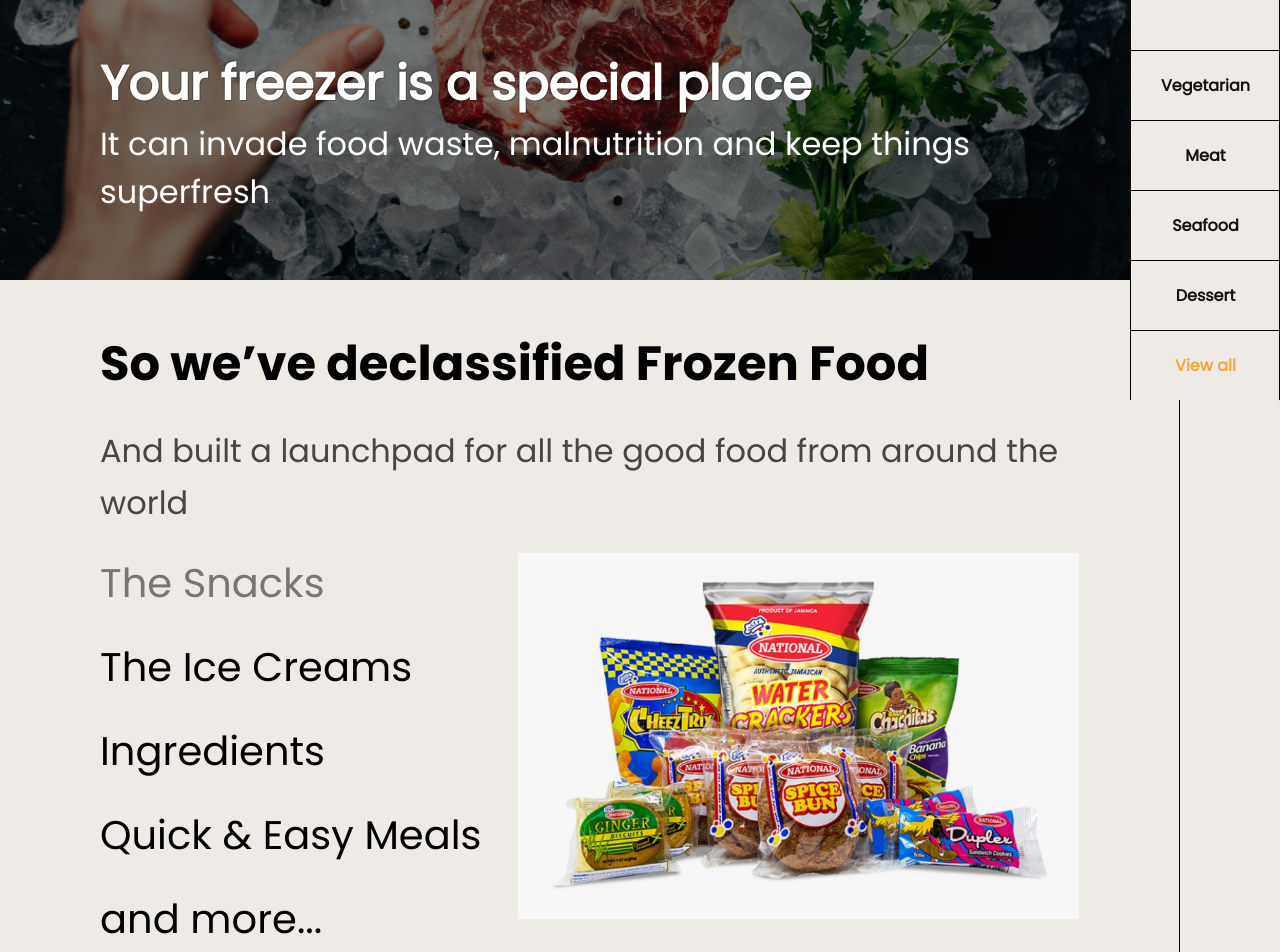
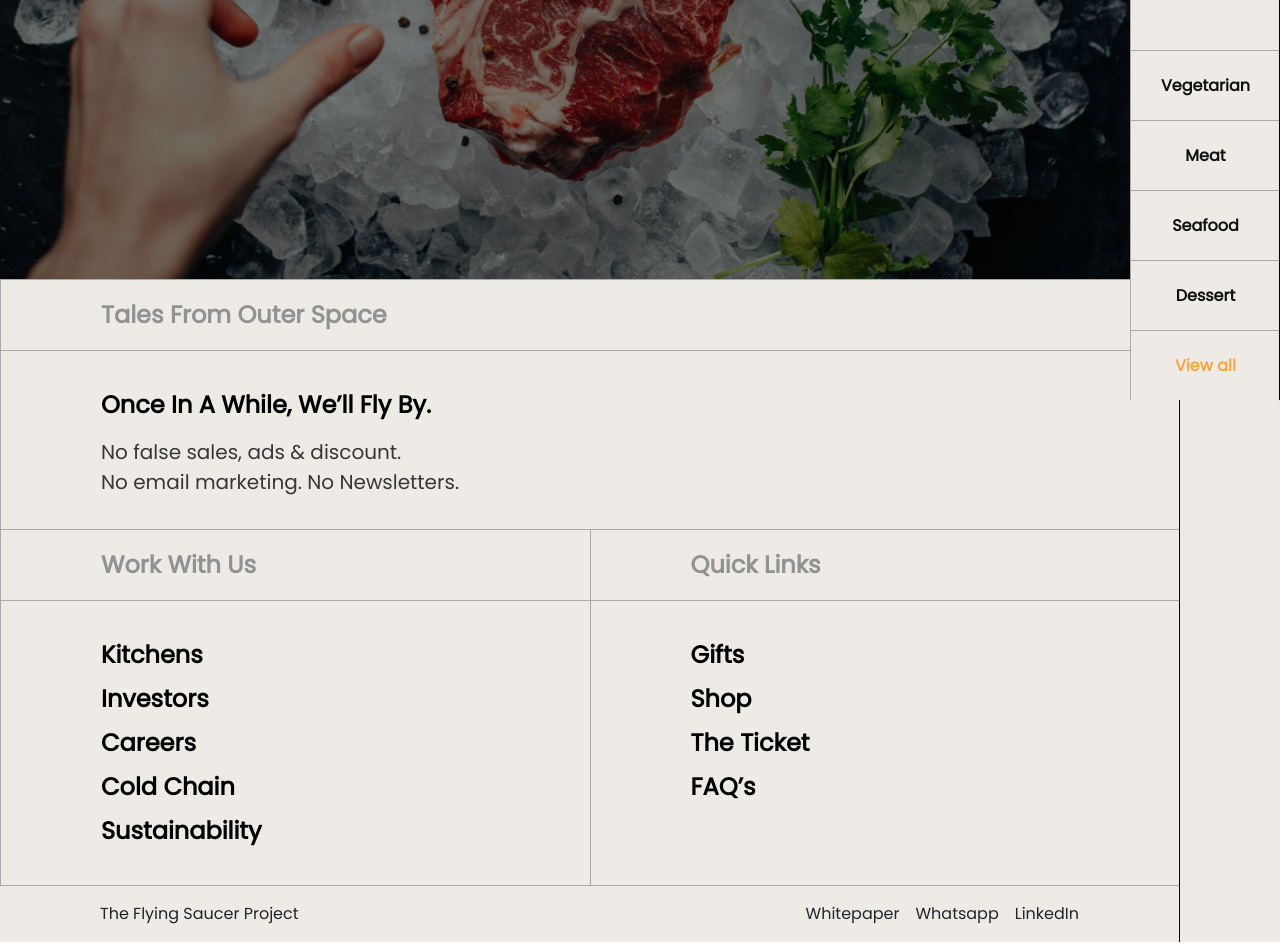
Before and after one commit to storebox1ca/flyingsaucer-frontend, a React (Create React App) app: page / in a window 1280 px wide. Shown: the part 400-1352 px from the top of the page. Built offline with nearby package versions, Linux system fonts and the light colour scheme; no server answers.

Commit message:
new footer done

```diff
--- a/src/components/pages/Home.js
+++ b/src/components/pages/Home.js
@@ -44,13 +44,13 @@ const Home = () => {
                 {/* Section One */}
                 <SectionOne>
                     <div className="SectionOneOverlay">
-                        <div className="d-flex align-items-end SectionOneTextBox">
+                        <div className="d-flex align-items-start pt-5 SectionOneTextBox">
                             <div className="my-5 my-md-5 pt-3 py-md-3">
                                 <SectionOneText className="minDiv-text">
-                                    Your freezer is a special place
+                                    Reliable Interplanetary Food Delivery
                                 </SectionOneText>
                                 <SectionOneDescription className="mt-auto minDiv-text">
-                                    It can invade food waste, malnutrition and keep things superfresh
+                                    Celebrate with good food from around the world
                                 </SectionOneDescription>
                             </div>
                         </div>
@@ -60,22 +60,22 @@ const Home = () => {
                 <div className="w-100">
 
                     {/* Section Two */}
-                    <HomeSectionTwo />
+                    {/* <HomeSectionTwo /> */}
 
-                    <MinDivBorder />
+                    {/* <MinDivBorder /> */}
 
                     {/* Section Three */}
-                    <HomeSectionThree />
+                    {/* <HomeSectionThree /> */}
 
-                    <MinDivBorder className="mt-5"/>
+                    {/* <MinDivBorder className="mt-5"/> */}
 
 
                     {/* Section Four */}
-                    <HomeSectionFour />
+                    {/* <HomeSectionFour /> */}
 
                     {/* Five */}
 
-                    <SectionFiveImage className="d-flex justify-content-center mt-5 pt-5">
+                    {/* <SectionFiveImage className="d-flex justify-content-center mt-5 pt-5">
                         <SectionOneStripe className="d-flex align-items-center SectionFiveStripeAngle">
                             <Marquee style={{height: '42px'}} loop={0} speed={50} gradientColor={'none'}>
                                 <div className="mt-2"> &nbsp; &nbsp; &nbsp; &nbsp; &nbsp; &nbsp; &nbsp; &nbsp; &nbsp; &nbsp;
@@ -101,11 +101,11 @@ const Home = () => {
                                 <SectionFiveStarDescription>Let’s have a<br />chat!</SectionFiveStarDescription>
                             </div>
                         </SectionFiveStarImage>
-                    </SectionFiveImage>
+                    </SectionFiveImage> */}
 
                     {/* Six */}
 
-                    <SectionTwoTitle className="mt-5 pt-5 text-center">
+                    {/* <SectionTwoTitle className="mt-5 pt-5 text-center">
                         FAQ’s
                     </SectionTwoTitle>
                     <SectionTwoDescription className="mt-3 text-center">
@@ -137,10 +137,9 @@ const Home = () => {
                             <SectionFiveFaqText>Can I buy a gift card for a friend?</SectionFiveFaqText>
                             <div style={{minHeight: '20px>'}}><span className="svg-icon svg-icon-min svg-icon-chevron-down"></span></div>
                         </div>
-                        {/* <hr style={{opacity: '1'}} /> */}
-                    </SectionFAQ>
+                    </SectionFAQ> */}
 
-                    <MinDivBorder className="mt-5">
+                    {/* <MinDivBorder className="mt-5">
                         <div className="my-5 py-lg-5">
                             <StayConnectedBox className="row">
                                 <div className="col-12 col-xl-6" style={{backgroundColor: '#565656'}}>
@@ -173,7 +172,7 @@ const Home = () => {
                                 </div>
                             </StayConnectedBox>
                         </div>
-                    </MinDivBorder>
+                    </MinDivBorder> */}
 
                 </div>
 
--- a/src/components/partials/Theme.js
+++ b/src/components/partials/Theme.js
@@ -204,12 +204,12 @@ function Sidebar() {
 function Footer({mindiv}) {
     return (
         <FooterDiv>
-            {mindiv && mindiv == 'full' ?
+            {/* {mindiv && mindiv == 'full' ?
                 <MinDivBorderFull style={{marginTop: '2px'}}/>
             :
                 <MinDivBorder className="mt-5"/>
-            }
-            <div className="minDiv-text">
+            } */}
+            {/* <div className="minDiv-text">
                 <div className="row pt-5 pb-4">
                     <div className="col-12 col-lg-4 col-xl-5 text-start mb-4 m-md-0">
                         <HeaderLogo to="/" className="mb-3" />
@@ -261,14 +261,54 @@ function Footer({mindiv}) {
                         </div>
                     </div>
                 </div>
-            </div>
-            {mindiv && mindiv == 'full' ?
+            </div> */}
+            {/* {mindiv && mindiv == 'full' ?
                 <MinDivBorderFull className="mt-5"/>
             :
                 <MinDivBorder className="mt-5"/>
-            }
-            <div className="py-4">
+            } */}
+            {/* <div className="py-4">
                 <SectionCopyRightText className="text-center">Copyright@floe All Rights Reserved</SectionCopyRightText>
+            </div> */}
+            <div className="row m-0" style={{borderBottom: '1px solid #A9A9A9'}}>
+                <FooterCol className="col-12 col-lg-12 col-xxl-5 p-0" style={{borderLeft: '1px solid #A9A9A9', borderTop: '1px solid #A9A9A9'}}>
+                    <FooterColTitle className="minDiv-text">Tales from outer space</FooterColTitle>
+                    <FooterColBody className="minDiv-text">
+                        <FooterColText>Once in a while, we’ll fly by.</FooterColText>
+                        <FooterColTextLight>
+                            <div>No false sales, ads & discount. <br/>No email marketing. No Newsletters.</div>
+                        </FooterColTextLight>
+                    </FooterColBody>
+                </FooterCol>
+                <FooterCol className="col-12 col-lg-6 col-xxl-4 p-0" style={{borderLeft: '1px solid #A9A9A9', borderTop: '1px solid #A9A9A9'}}>
+                    <FooterColTitle className="minDiv-text">Work with us</FooterColTitle>
+                    <FooterColBody className="minDiv-text">
+                        <FooterColText>kitchens</FooterColText>
+                        <FooterColText>investors</FooterColText>
+                        <FooterColText>careers</FooterColText>
+                        <FooterColText>cold chain</FooterColText>
+                        <FooterColText>sustainability</FooterColText>
+                    </FooterColBody>
+                </FooterCol>
+                <FooterCol className="col-12 col-lg-6 col-xxl-3 p-0" style={{borderLeft: '1px solid #A9A9A9', borderTop: '1px solid #A9A9A9'}}>
+                    <FooterColTitle className="minDiv-text">quick links</FooterColTitle>
+                    <FooterColBody className="minDiv-text">
+                        <FooterColText>gifts</FooterColText>
+                        <FooterColText>shop</FooterColText>
+                        <FooterColText>the ticket</FooterColText>
+                        <FooterColText>FAQ’s</FooterColText>
+                    </FooterColBody>
+                </FooterCol>
+            </div>
+            <div className="minDiv-text">
+                <div className="d-flex justify-content-between">
+                    <div className="py-3">The Flying Saucer Project</div>
+                    <div className="d-flex justify-content-between">
+                        <div className="py-3">Whitepaper</div>
+                        <div className="p-3">Whatsapp</div>
+                        <div className="py-3">LinkedIn</div>
+                    </div>
+                </div>
             </div>
         </FooterDiv>
     );
@@ -277,10 +317,19 @@ function Footer({mindiv}) {
 export default Header;
 export { Footer, Navbar, Sidebar };
 
+
+const dark_head_color = '#838181';
+const dark_theme_bg_color = '#838181';
+const dark_theme_border_color = '#EEEBE6';
+
+const light_head_color = '#2C488E';
+const light_theme_bg_color = '#EEEBE6';
+const light_theme_border_color = '#A9A9A9';
+
 const SectionSidebar = styled.div`
     position: fixed;
     right: 0;
-    background-color: #EEEBE6;
+    background-color: ${light_theme_bg_color};
     border-left: 1px solid #000000;
     height: 100%;
     z-index: 10200;
@@ -304,15 +353,35 @@ const SectionSidebar = styled.div`
 `;
 
 
+const FooterLast = styled.div`
+    font-weight: 400;
+    font-size: 16px;
+    line-height: 120%;
+    color: #111111;
+
+    @media screen and (max-width: 575px)
+    {
+        padding: 0 30px;
+    }
+    @media (min-width: 576px) and (max-width: 991px)
+    {
+        padding: 5px 50px;
+    }
+    @media (min-width: 992px)
+    {
+        padding: 7px 100px;
+    }
+`;
+
 // Header
 const HeaderDiv = styled.div`
     position: relative;
     width: 100%;
     color: white;
-    background-color: #2C488E;
+    background-color: ${light_head_color};
     box-shadow: 0px -4px 12px rgba(165, 165, 165, 0.25);
     overflow: hidden;
-    border-bottom: 1px solid #000000;
+    // border-bottom: 1px solid #000000;
     z-index: 10100;
 
     @media screen and (max-width: 575px)
@@ -377,12 +446,12 @@ const HamSearchText = styled.div`
 
 // Navbar
 const NavbarDiv = styled.div`
-    background-color: #EEEBE6;
+    background-color: ${light_theme_bg_color};
     position: fixed;
     right: 0;
     height: 100vh;
     height: -webkit-fill-available;
-    border-left: 1px solid #000000;
+    border-left: 1px solid ${light_theme_border_color};
     z-index: 10000;
 
     span
@@ -397,7 +466,7 @@ const NavbarDiv = styled.div`
 const FooterDiv = styled.div`
     width: 100%;
     min-height: 330px;
-    background: #EEEBE6;
+    background: ${light_theme_bg_color};
 `;
 
 const SectionCopyRightText = styled.div`
@@ -466,7 +535,7 @@ const SectionCommonButton = styled.button`
 const MinDivBorder = styled.div`
     margin-left: 30px;
     margin-right: 30px;
-    border-top: 1px solid #000000;
+    border-top: 1px solid ${light_theme_border_color};
 
     @media (min-width: 576px) and (max-width: 991px)
     {
@@ -482,12 +551,12 @@ const MinDivBorder = styled.div`
 `;
 
 const MinDivBorderFull = styled.div`
-    border-top: 1px solid #000000;
+    border-top: 1px solid ${light_theme_border_color};
 `;
 
 const NavItemBox = styled.div`
     height: 70px;
-    border-top: 1px solid black;
+    border-top: 1px solid ${light_theme_border_color};
 `;
 
 const NavItemText = styled.div`
@@ -501,5 +570,42 @@ const NavItemText = styled.div`
     }
 `;
 
+const FooterCol = styled.div`
+    @media (min-width: 1610px)
+    {
+        width: calc(100% / 3);
+    }
+`;
+
+const FooterColTitle = styled.div`
+    font-weight: 700;
+    font-size: 24px;
+    text-transform: capitalize;
+    color: #929292;
+    padding-top: 17px;
+    padding-bottom: 17px;
+    border-bottom: 1px solid ${light_theme_border_color};
+`;
+
+const FooterColBody = styled.div`
+    padding-top: 32px;
+    padding-bottom: 32px;
+`;
+
+const FooterColText = styled.div`
+    font-weight: 600;
+    font-size: 24px;
+    color: #000000;
+    padding: 4px 0;
+    text-transform: capitalize;
+`;
+
+const FooterColTextLight = styled.div`
+    font-weight: 400;
+    font-size: 20px;
+    line-height: 150%;
+    color: #373737;
+    margin-top: 10px;
+`;
 
 export { SectionCommonButton, MinDivBorder };
```
